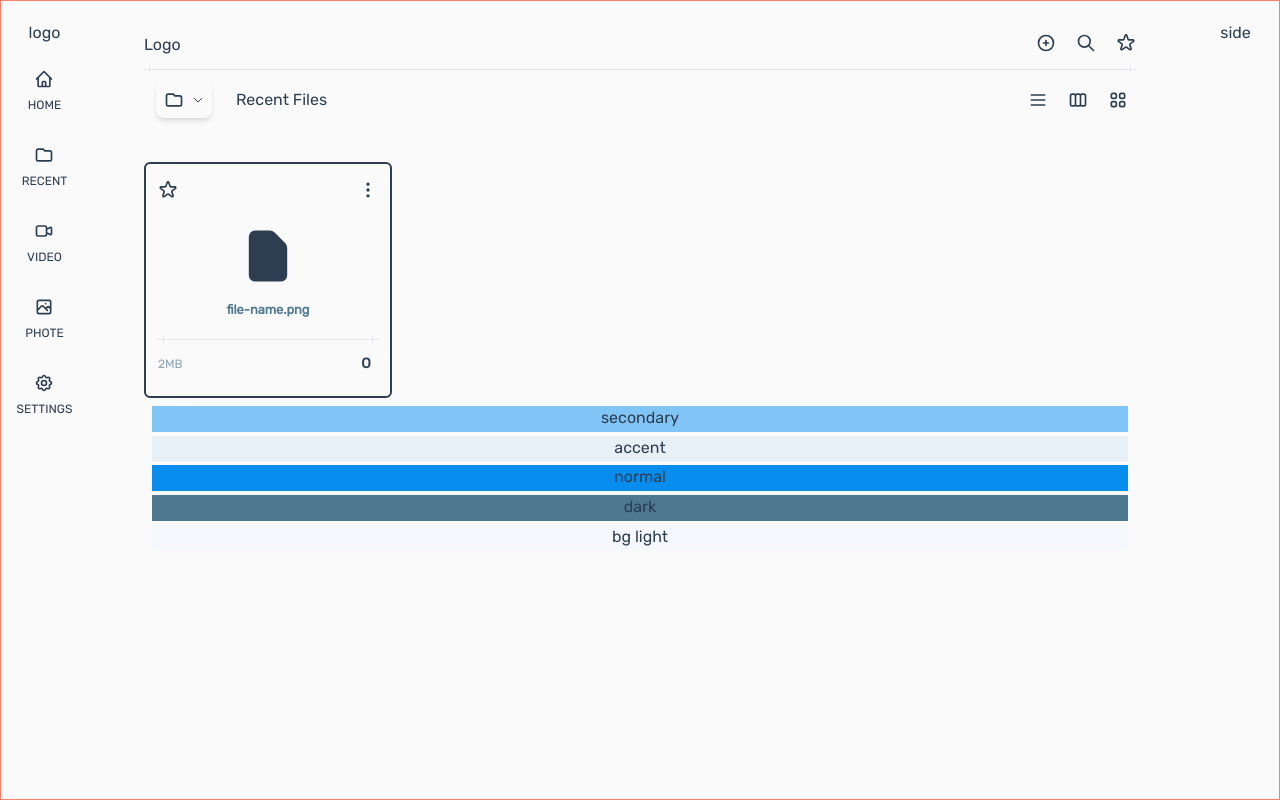
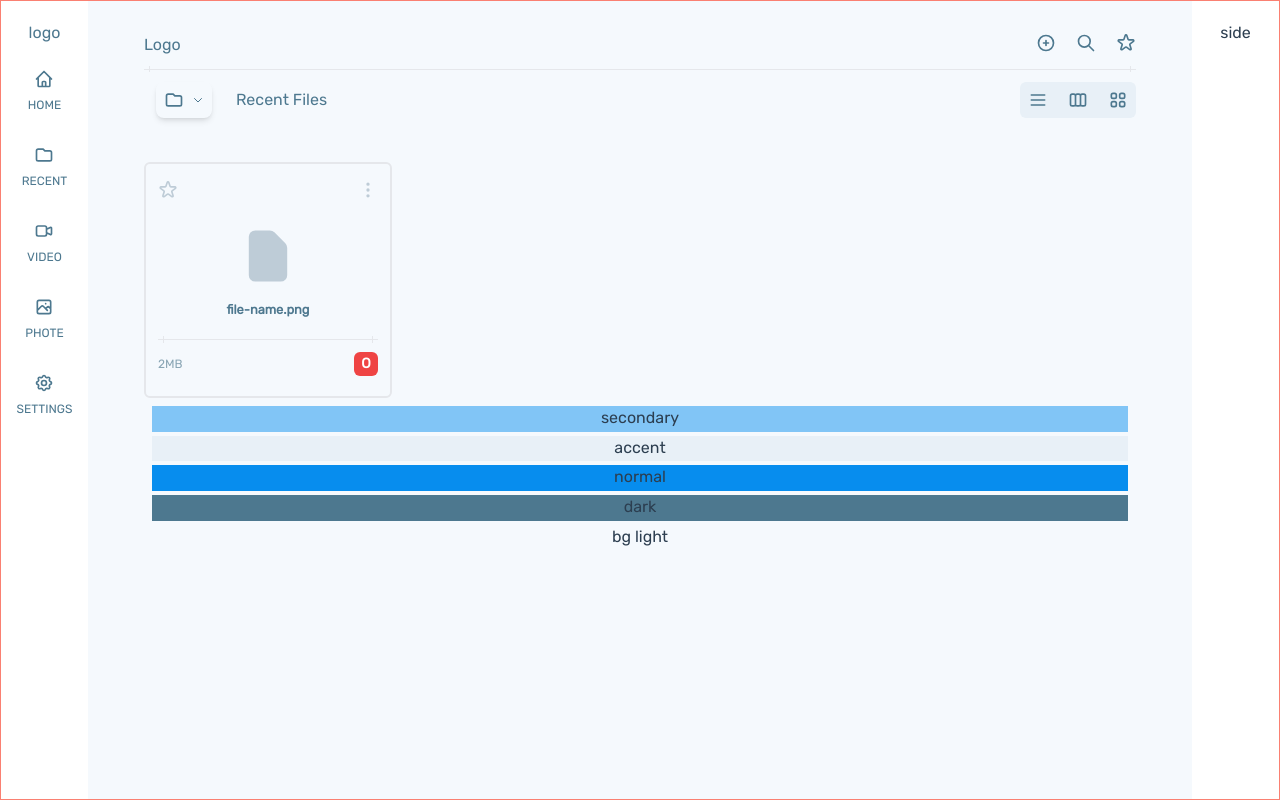
Before and after one commit to micaiah-effiong/File-share, a Vue app in the folder client/: page / in a window 1280 px wide. Built offline with nearby package versions, Linux system fonts and the light colour scheme.

Commit message:
💄 configure style colors

```diff
--- a/client/tailwind.config.js
+++ b/client/tailwind.config.js
@@ -1,5 +1,6 @@
 module.exports = {
   mode: "jit",
+  darkClass: "dark",
   content: ["./index.html", "./src/**/*.{vue,js,ts,jsx,tsx}"],
   theme: {
     extend: {
@@ -11,10 +12,17 @@ module.exports = {
           normal: "#26262e",
           secondary: "#34343b",
         },
+        "ocean-blue": {
+          light: "#f5f9fd",
+          dark: "#4d788f",
+          accent: "#e8f0f7",
+          normal: "#078dee",
+          // secondary: "#81c5f6",
+          // "":"#668b9e"
+          // #e8f0f7
+          secondary: "#beccd7",
+        },
       },
-    },
-    colors: {
-      // ...colors,
     },
   },
   plugins: [],
```
